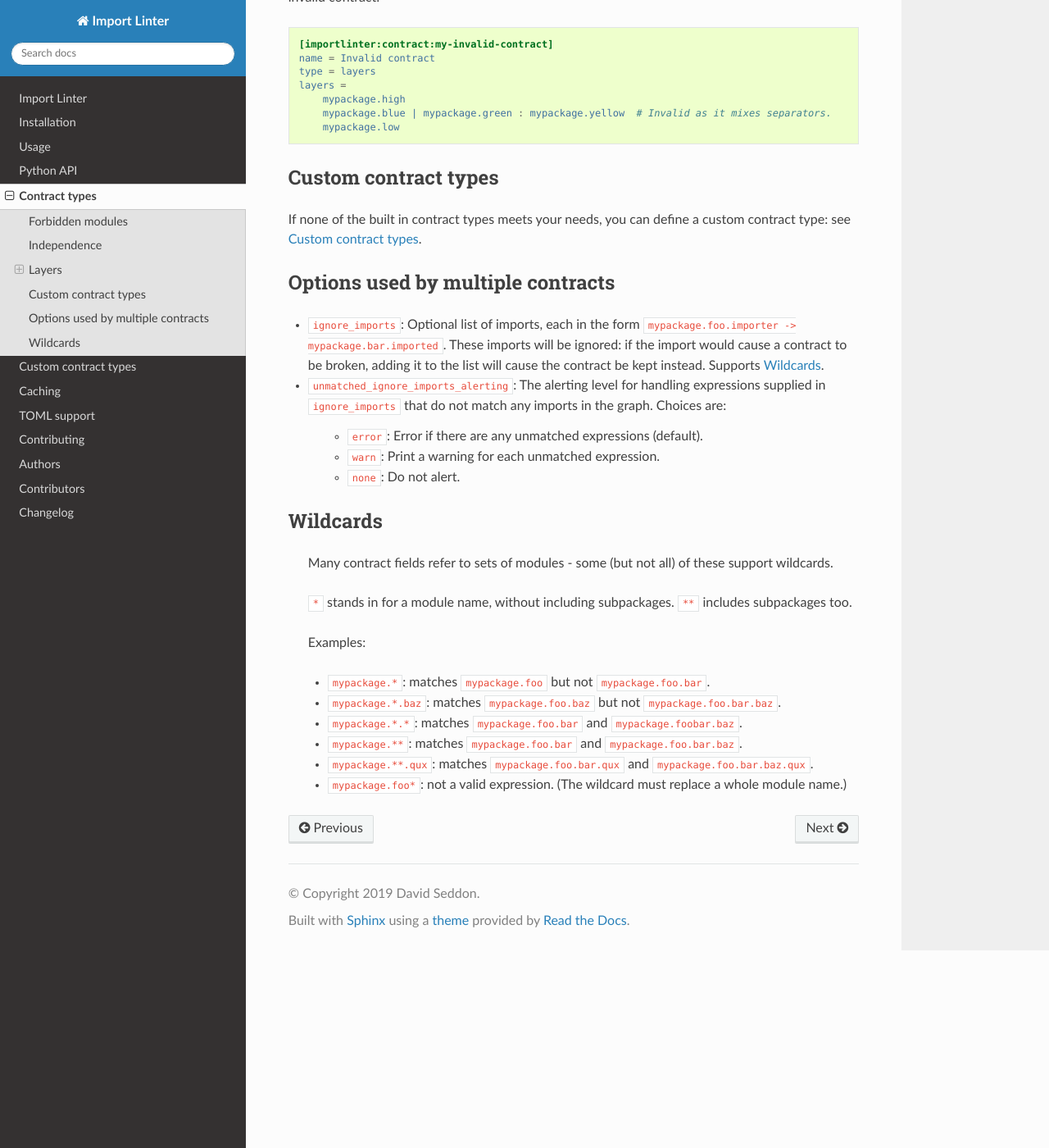
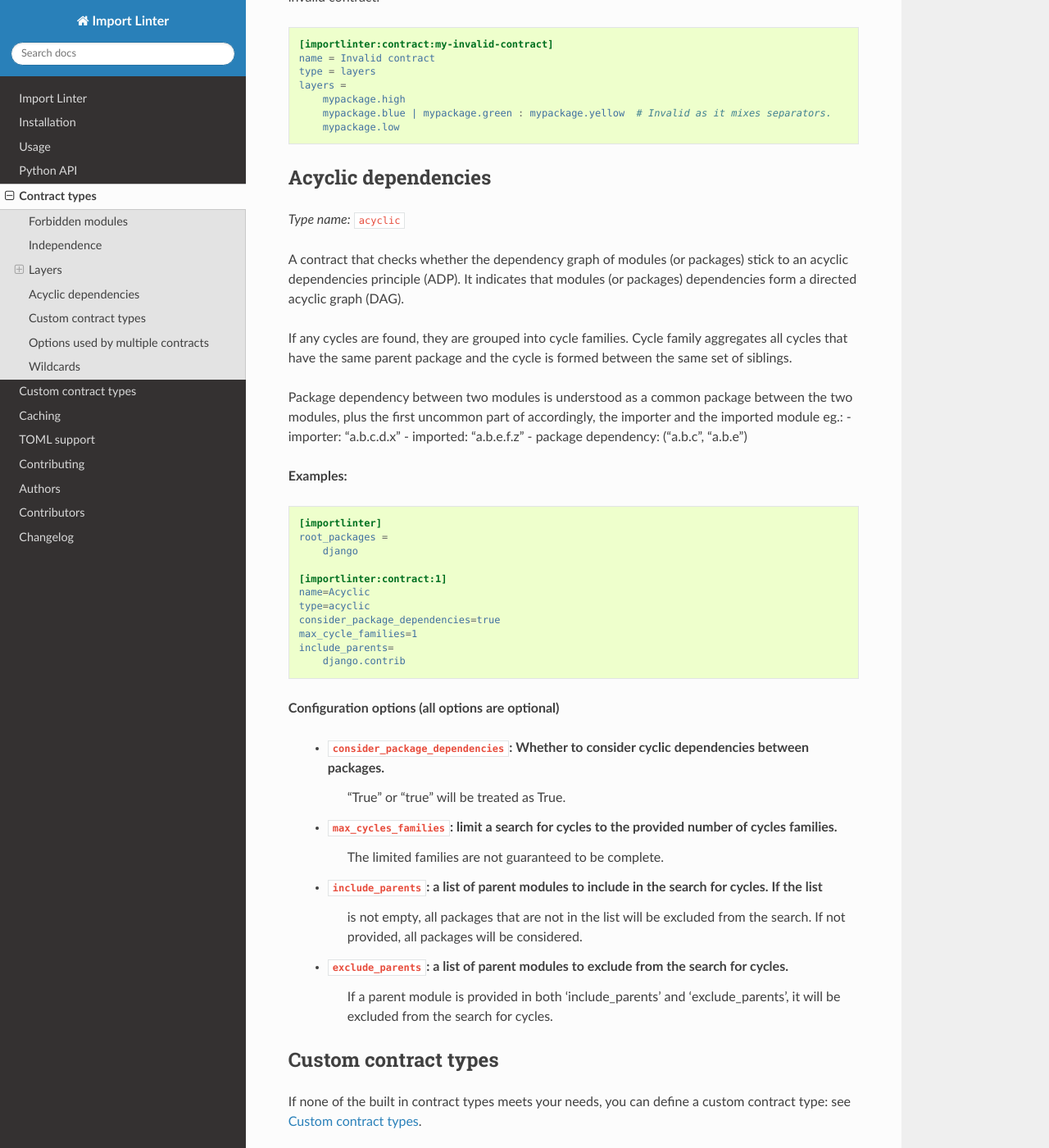
Before and after one commit to seddonym/import-linter, a Sphinx documentation site: the page built from docs/contract_types.rst, in a window 1280 px wide and 1400 px high, scrolled down 7105 px. Shown: the whole window at 82% size. Built offline with Sphinx 7.4.7 and the Read the Docs theme 3.1.0, drawn with Linux system fonts in a browser that asks for light colours.

Commit message:
acyclic contract docs draft

```diff
--- a/docs/contract_types.rst
+++ b/docs/contract_types.rst
@@ -323,6 +323,51 @@ Note: you are not allowed to mix different kinds of separators on the same line.
         mypackage.blue | mypackage.green : mypackage.yellow  # Invalid as it mixes separators.
         mypackage.low
 
+Acyclic dependencies
+-----------------
+
+*Type name:* ``acyclic``
+
+A contract that checks whether the dependency graph of modules (or packages) stick to an acyclic dependencies principle (ADP).
+It indicates that modules (or packages) dependencies form a directed acyclic graph (DAG).
+
+If any cycles are found, they are grouped into cycle families.
+Cycle family aggregates all cycles that have the same parent package and the cycle is formed between the same set of siblings.
+
+Package dependency between two modules is understood as a common package between the two modules,
+plus the first uncommon part of accordingly, the importer and the imported module eg.:
+- importer: "a.b.c.d.x"
+- imported: "a.b.e.f.z"
+- package dependency: ("a.b.c", "a.b.e")
+
+**Examples:**
+
+.. code-block:: ini
+
+    [importlinter]
+    root_packages =
+        django
+
+    [importlinter:contract:1]
+    name=Acyclic
+    type=acyclic
+    consider_package_dependencies=true
+    max_cycle_families=1
+    include_parents=
+        django.contrib
+
+**Configuration options (all options are optional)**
+
+    - ``consider_package_dependencies``:  Whether to consider cyclic dependencies between packages.
+        "True" or "true" will be treated as True.
+    - ``max_cycles_families``: limit a search for cycles to the provided number of cycles families.
+        The limited families are not guaranteed to be complete.
+    - ``include_parents``: a list of parent modules to include in the search for cycles. If the list
+        is not empty, all packages that are not in the list will be excluded from the search.
+        If not provided, all packages will be considered.
+    - ``exclude_parents``: a list of parent modules to exclude from the search for cycles.
+        If a parent module is provided in both 'include_parents' and 'exclude_parents',
+        it will be excluded from the search for cycles.
 
 Custom contract types
 ---------------------
```
